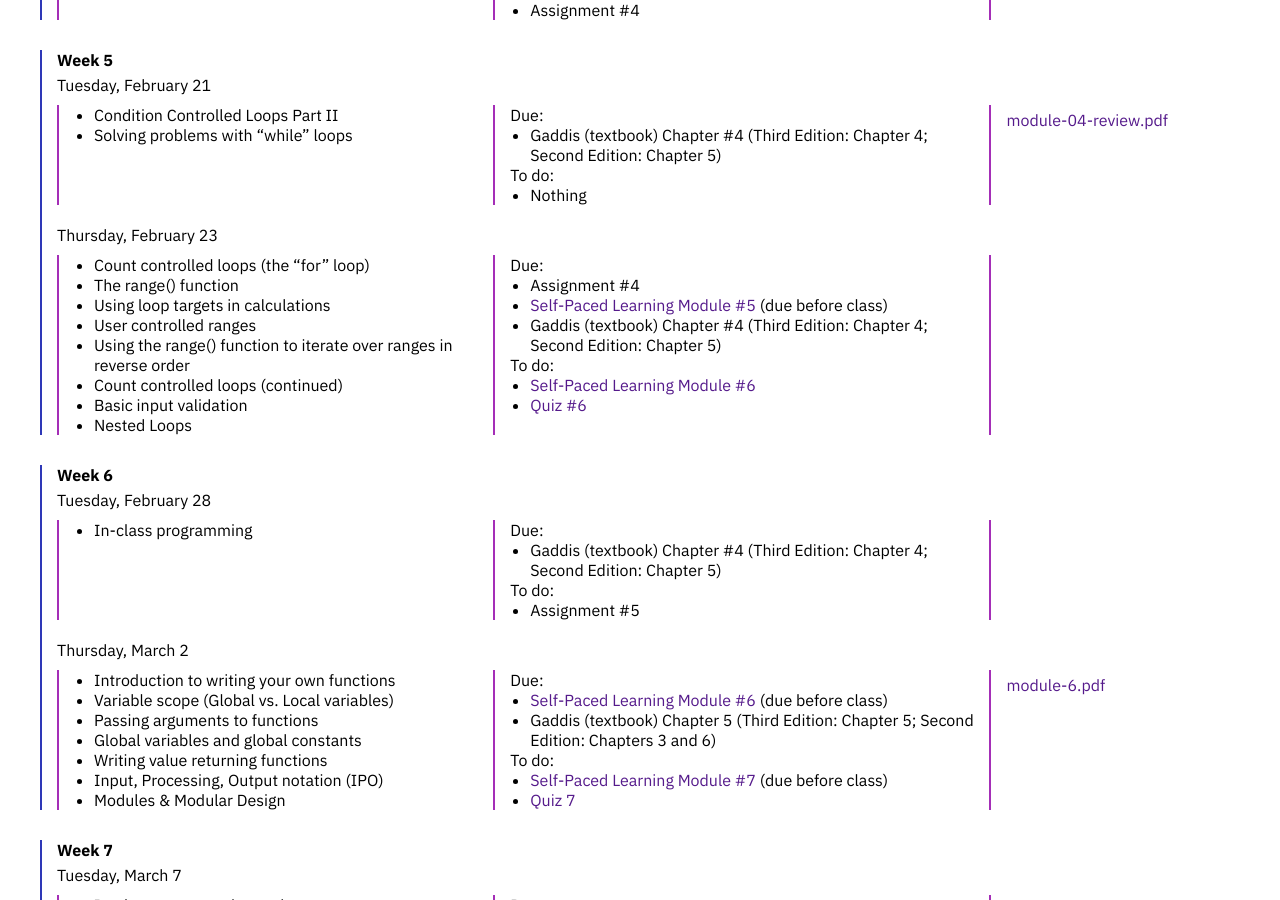
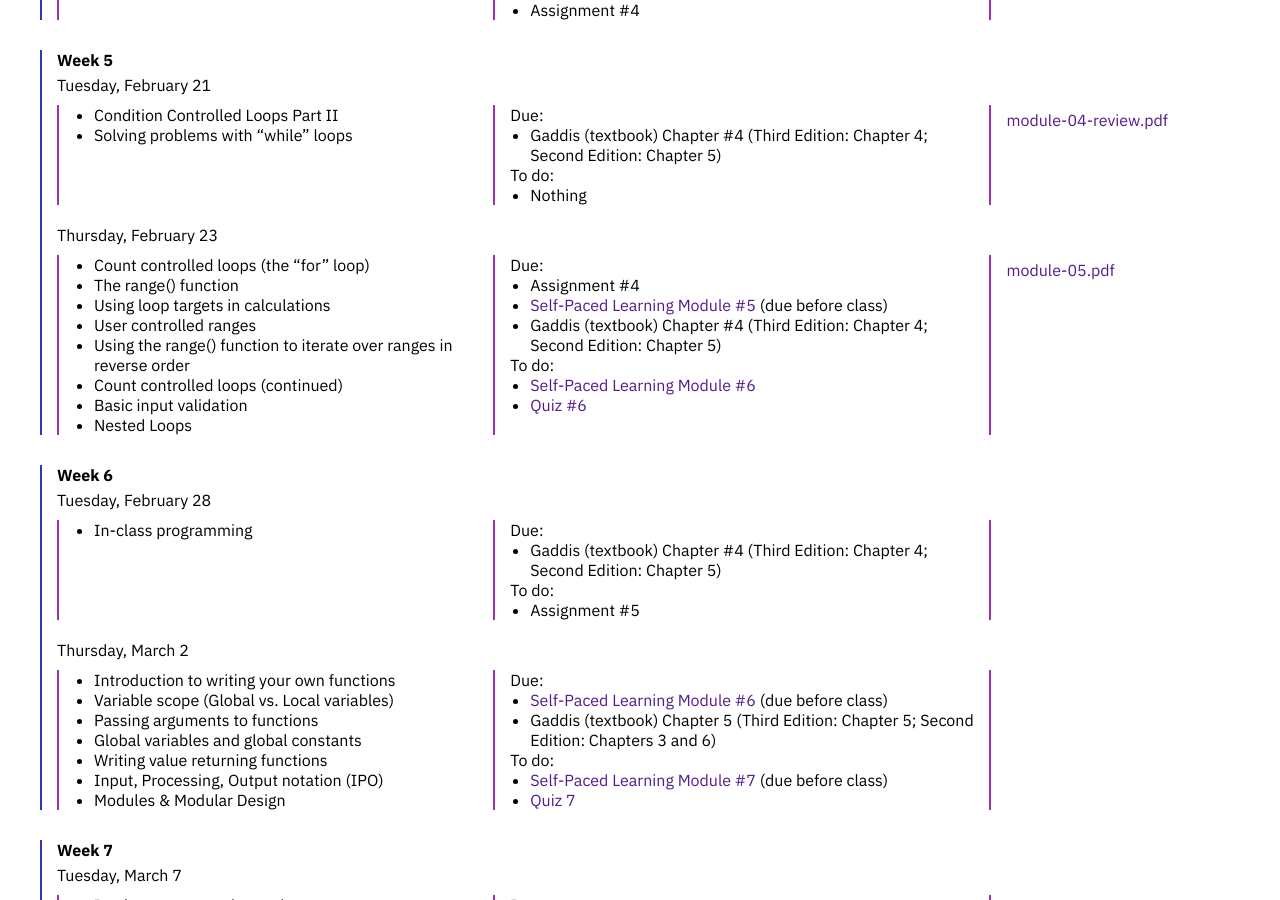
Before and after one commit to emilydidthis/CSCI-UA.0002-Spring23, a Jekyll site: the page built from schedule-TR.markdown, in a window 1280 px wide and 900 px high, scrolled down 1860 px. Built offline with Jekyll 4.4.1, drawn with Linux system fonts in a browser that asks for light colours.

Commit message:
module 5 slides

```diff
--- a/schedule-TR.markdown
+++ b/schedule-TR.markdown
@@ -326,9 +326,7 @@
 <div class="week-column materials" markdown="1">
 
 ### Materials
-<!-- <a href="{{ site.url }}{{ site.baseurl }}/assets/slides/10-module5.pdf">module-5.pdf</a>
-<a href="{{ site.url }}{{ site.baseurl }}/code/10-shape-drawer.py"><code>shape-drawer.py</code></a> -->
-
+<a href="{{ site.url }}{{ site.baseurl }}/assets/slides-TR/module05-TR.pdf">module-05.pdf</a>
 
 </div>
 </div>
@@ -389,7 +387,7 @@
 <div class="week-column materials" markdown="1">
 
 ### Materials
-<a href="{{ site.url }}{{ site.baseurl }}/assets/slides/12-module6.pdf">module-6.pdf</a>
+<!-- <a href="{{ site.url }}{{ site.baseurl }}/assets/slides/12-module6.pdf">module-6.pdf</a> -->
 
 </div>
 </div>
```
Also changed, not shown: 1 other file.
